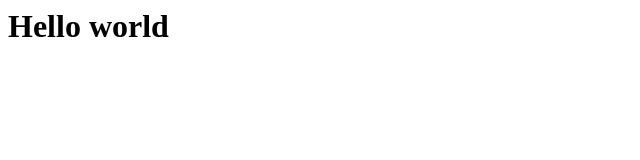
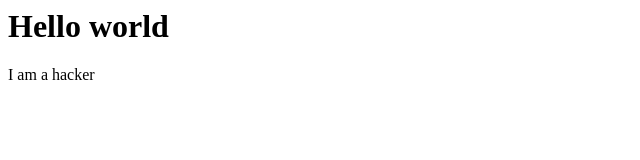
Before and after one commit to MarakaHannagan/maraka.hannagan.github.io, a plain HTML site: page index.html in a window 1280 px wide. Shown: the full height of the page, 0-640 px from the left. Drawn offline with Linux system fonts and the light colour scheme.

Commit message:
Update index.html

```diff
--- a/index.html
+++ b/index.html
@@ -1 +1,2 @@
 <h1>Hello world</h1>
+<p>I am a hacker</p>
```
